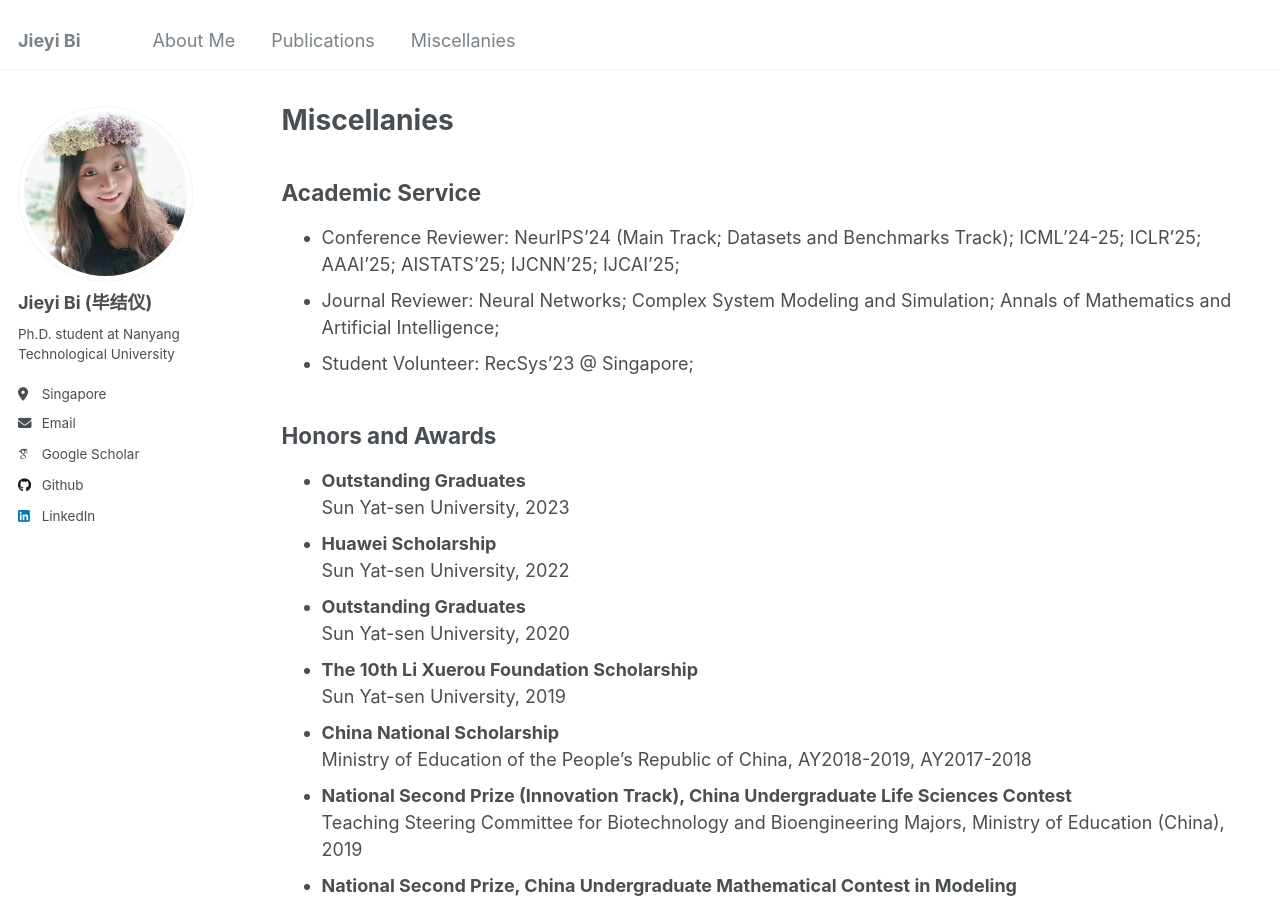
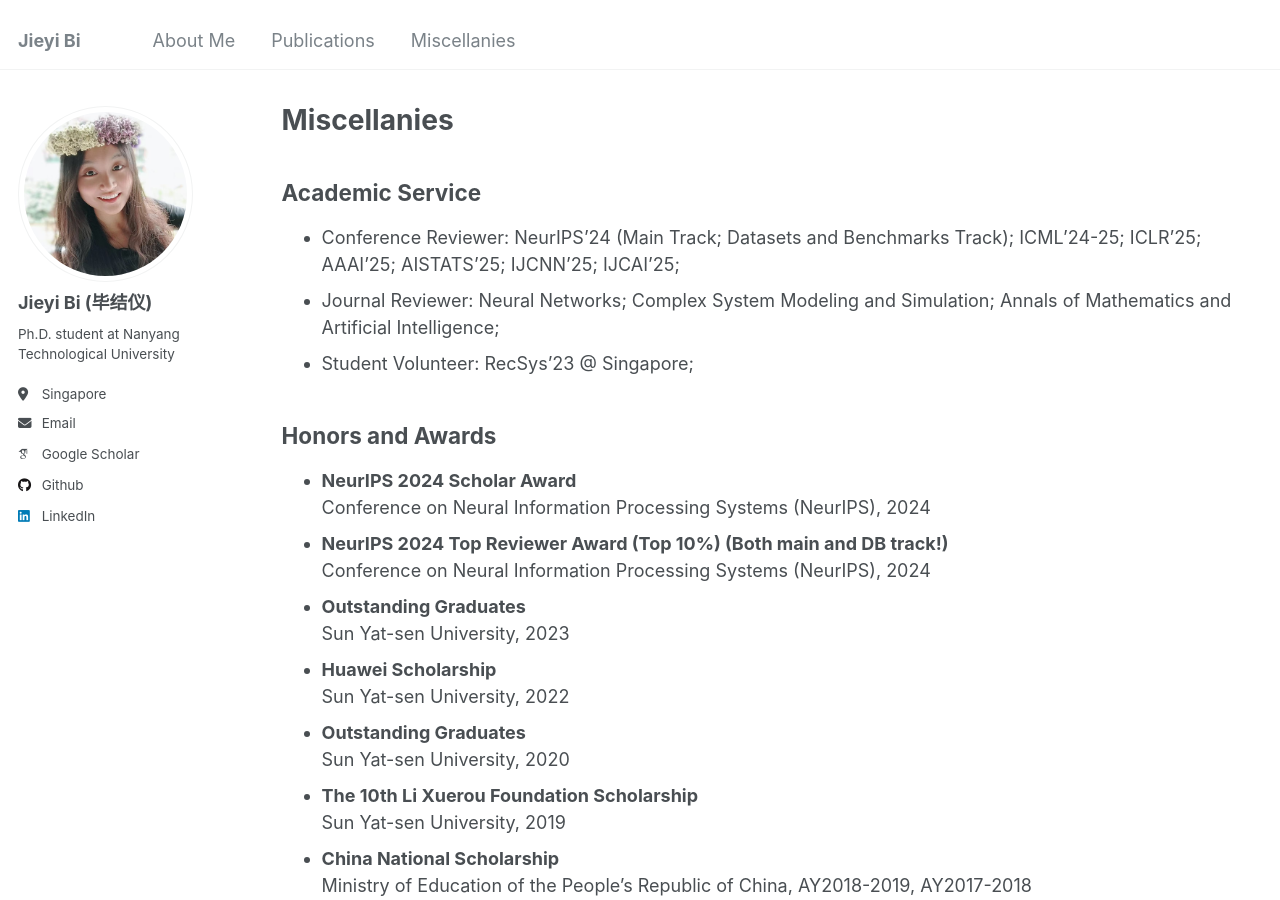
Before and after one commit to jieyibi/jieyibi.github.io, a Jekyll site: the page built from _pages/miscellanies.md, in a window 1280 px wide and 900 px high. Built offline with Jekyll 4.4.1, drawn with Linux system fonts in a browser that asks for light colours; some web fonts are replaced.

Commit message:
Update miscellanies.md

```diff
--- a/_pages/miscellanies.md
+++ b/_pages/miscellanies.md
@@ -13,7 +13,10 @@ author_profile: true
 
 
 ## Honors and Awards
-
+- **NeurIPS 2024 Scholar Award**
+Conference on Neural Information Processing Systems (NeurIPS), 2024
+- **NeurIPS 2024 Top Reviewer Award (Top 10%) (Both main and DB track!)**
+Conference on Neural Information Processing Systems (NeurIPS), 2024
 - **Outstanding Graduates**
 Sun Yat-sen University, 2023
 - **Huawei Scholarship**
```
